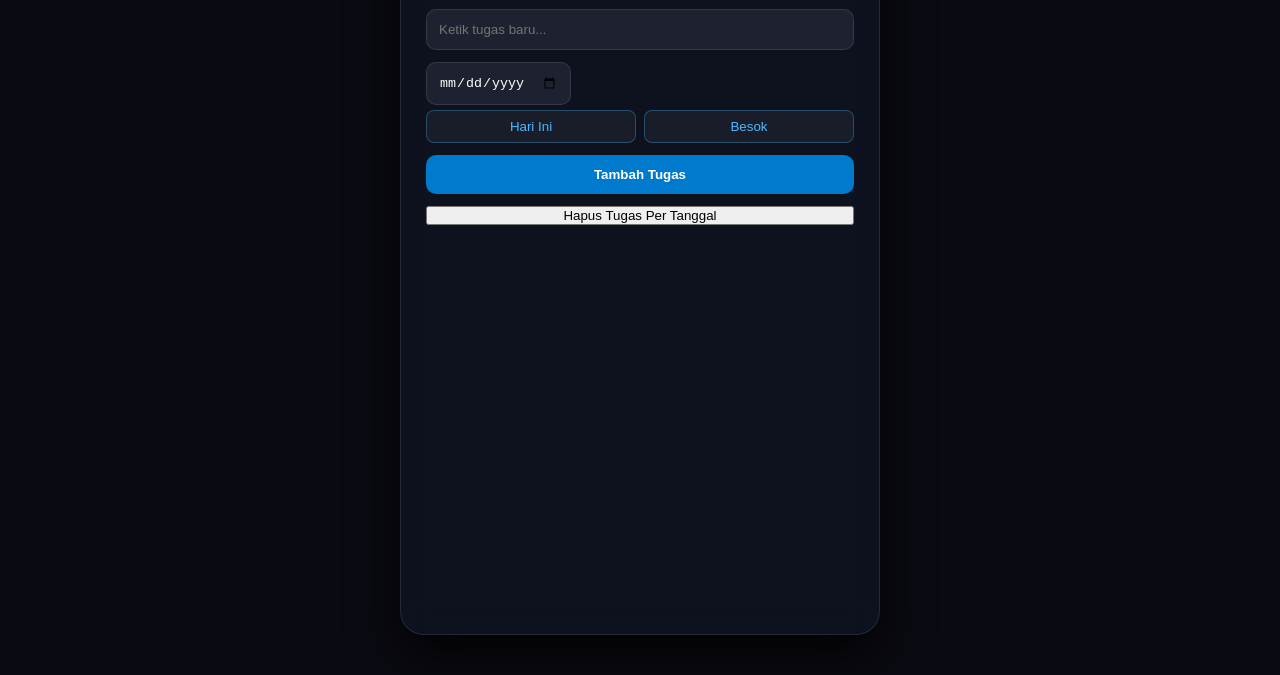
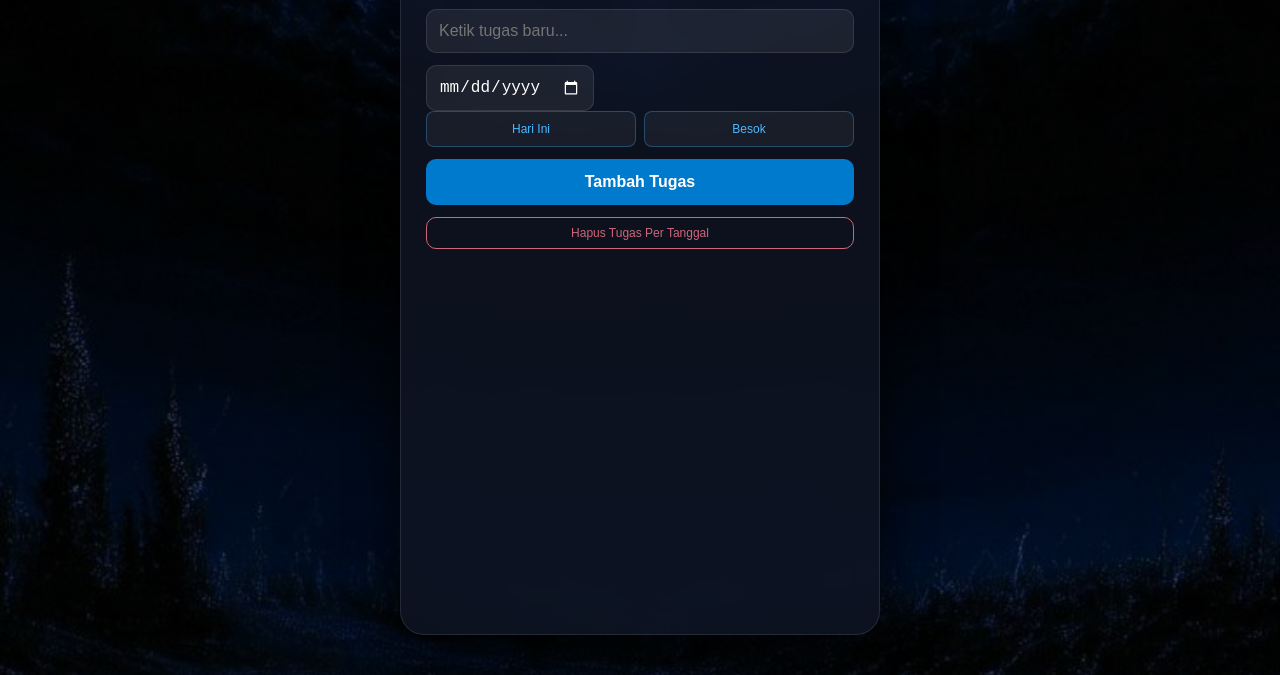
Before and after one commit to Veryns/to-do-list, a plain HTML site: page index.html in a window 1280 px wide. Shown: the part 125-800 px from the top of the page. Drawn offline with Linux system fonts and the light colour scheme.

Commit message:
apakah selesai

```diff
--- a/style.css
+++ b/style.css
@@ -1,9 +1,21 @@
-* { box-sizing: border-box; margin: 0; padding: 0; }
+/* Reset Dasar */
+* {
+    box-sizing: border-box;
+    margin: 0;
+    padding: 0;
+}
 
 body {
-    background-color: #0a0a12;
+    /* Menggunakan file gambar kustom dengan lapisan gelap agar teks mudah dibaca */
+    background-image: linear-gradient(rgba(0, 0, 0, 0.5), rgba(0, 0, 0, 0.5)), url('background.jpg');
+    background-size: cover;
+    background-position: center;
+    background-attachment: fixed;
+    background-repeat: no-repeat;
+    background-color: #0a0a12; /* Warna cadangan */
+
     color: #f0f0f0;
-    font-family: 'Segoe UI', sans-serif;
+    font-family: 'Segoe UI', Tahoma, Geneva, Verdana, sans-serif;
     display: flex;
     justify-content: center;
     min-height: 100vh;
@@ -13,8 +25,9 @@ body {
 .container {
     width: 100%;
     max-width: 480px;
-    background: rgba(15, 20, 35, 0.8);
+    background: rgba(15, 20, 35, 0.85);
     backdrop-filter: blur(15px);
+    -webkit-backdrop-filter: blur(15px);
     padding: 25px;
     border-radius: 24px;
     box-shadow: 0 20px 50px rgba(0, 0, 0, 0.8);
@@ -30,7 +43,13 @@ h1 {
     margin-bottom: 25px;
 }
 
-.input-section { display: flex; flex-direction: column; gap: 12px; margin-bottom: 30px; }
+/* Bagian Input */
+.input-section {
+    display: flex;
+    flex-direction: column;
+    gap: 12px;
+    margin-bottom: 30px;
+}
 
 input[type="text"], input[type="date"] {
     background: rgba(255, 255, 255, 0.07);
@@ -39,30 +58,53 @@ input[type="text"], input[type="date"] {
     padding: 12px;
     border-radius: 10px;
     outline: none;
+    font-size: 16px; /* Mencegah auto-zoom di iPhone */
 }
 
-.shortcut-btns { display: flex; gap: 8px; margin-top: 5px; }
+input[type="date"] { color-scheme: dark; }
+
+.shortcut-btns {
+    display: flex;
+    gap: 8px;
+}
 
 .btn-shortcut {
     flex: 1;
     background: rgba(255, 255, 255, 0.05);
     border: 1px solid rgba(77, 184, 255, 0.3);
     color: #4db8ff;
-    padding: 8px;
+    padding: 10px;
     border-radius: 8px;
+    font-size: 12px;
     cursor: pointer;
+    transition: 0.2s;
 }
+
+.btn-shortcut:hover { background: rgba(77, 184, 255, 0.1); }
 
 button#addBtn {
     background: #007acc;
     color: white;
     border: none;
-    padding: 12px;
+    padding: 14px;
     border-radius: 10px;
     font-weight: bold;
     cursor: pointer;
+    font-size: 16px;
 }
 
+button#clearDateBtn {
+    background: transparent;
+    color: #cf6679;
+    border: 1px solid #cf6679;
+    padding: 8px;
+    border-radius: 10px;
+    font-size: 12px;
+    cursor: pointer;
+    transition: 0.3s;
+}
+
+/* Daftar Tugas */
 .todo-list { list-style: none; }
 
 .todo-item {
@@ -74,28 +116,53 @@ button#addBtn {
     align-items: center;
     gap: 12px;
     border: 1px solid rgba(255, 255, 255, 0.05);
+    animation: fadeIn 0.4s ease;
+}
+
+@keyframes fadeIn {
+    from { opacity: 0; transform: translateY(10px); }
+    to { opacity: 1; transform: translateY(0); }
+}
+
+/* Checkbox Modern */
+.checkbox {
+    width: 22px;
+    height: 22px;
+    accent-color: #4db8ff;
+    cursor: pointer;
+}
+
+.task-info { flex: 1; }
+.task-info strong {
+    display: block;
+    font-size: 16px;
     transition: 0.3s;
 }
+.task-info span {
+    font-size: 12px;
+    color: #8899a6;
+}
 
-.checkbox { width: 18px; height: 18px; accent-color: #4db8ff; cursor: pointer; }
-
-.task-info { flex: 1; }
-.task-info strong { display: block; font-size: 15px; transition: 0.3s; }
-.task-info span { font-size: 11px; color: #8899a6; }
-
-/* EFEK CORET SAAT DICENTANG */
+/* FITUR CORET: Efek saat checkbox dicentang */
 .checkbox:checked + .task-info strong {
     text-decoration: line-through;
     color: #8899a6;
-    opacity: 0.5;
+    opacity: 0.6;
+    font-style: italic;
 }
 
 .delete-btn {
     background: none;
     color: #cf6679;
     border: 1px solid #cf6679;
-    padding: 4px 8px;
-    border-radius: 6px;
-    font-size: 10px;
+    padding: 6px 10px;
+    border-radius: 8px;
+    font-size: 11px;
     cursor: pointer;
 }
+
+/* Optimasi Mobile */
+@media (max-width: 480px) {
+    .container { padding: 20px; border-radius: 0; min-height: 100vh; }
+    body { padding: 0; }
+}
```
Also changed, not shown: background.jpg (renamed from bg.jpg).
